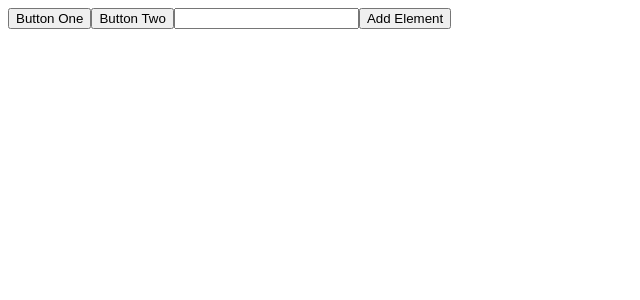
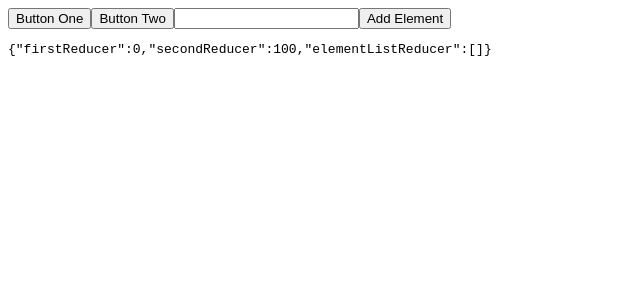
Before and after one commit to Arkmer/2-react-redux, a React (Create React App) app: page / in a window 1280 px wide. Shown: the top 300 px of the page, without its empty margins (0-640 px from the left). Built offline with nearby package versions, Linux system fonts and the light colour scheme.

Commit message:
able to store data in the redux store

```diff
--- a/src/Components/App/App.js
+++ b/src/Components/App/App.js
@@ -30,9 +30,14 @@ class App extends Component {
         <button onClick={() => this.props.dispatch({type: 'BUTTON_TWO'})}>Button Two</button>
         <input value={this.state.newElement} onChange={this.handleChange}/>
         <button onClick={this.handleClick}>Add Element</button>
+        <pre>{JSON.stringify(this.props.reduxState)}</pre>
       </div>
     );
   }
 }
 
-export default connect()(App);
+const mapReducStateToProps = reduxState => ({
+  reduxState
+});
+
+export default connect(mapReducStateToProps)(App);
--- a/src/index.js
+++ b/src/index.js
@@ -6,25 +6,29 @@ import registerServiceWorker from './registerServiceWorker';
 import { createStore, combineReducers } from 'redux';
 import { Provider } from 'react-redux';
 
-const firstReducer = (state, action) => {
+const firstReducer = (state = 0, action) => {
     if(action.type === 'BUTTON_ONE'){
-        console.log('Button #1');
+        console.log('Reducer #1', state);
+        return state + 1;
     }
-    return {};
+    return state;
 };
 
-const secondReducer = (state, action) => {
+const secondReducer = (state = 100, action) => {
     if(action.type === 'BUTTON_TWO'){
-        console.log('Button #2');
+        console.log('Reducer #2', state);
+        return state - 1;
     }
-    return {};
+    return state;
 };
 
-const elementListReducer = (state, action) => {
-    if(action.type === 'ADD_ELEMENT'){
-        console.log(`The element was ${action.payload}!`);
+const elementListReducer = (state = [], action) => {
+    switch(action.type){
+        case 'ADD_ELEMENT':
+            return [...state, action.payload]
+        default:
+            return state;
     }
-    return {};
 };
 
 const storeInstance = createStore(
```
Also changed, not shown: 1 other file (tests, documents, lock files or other folders).
